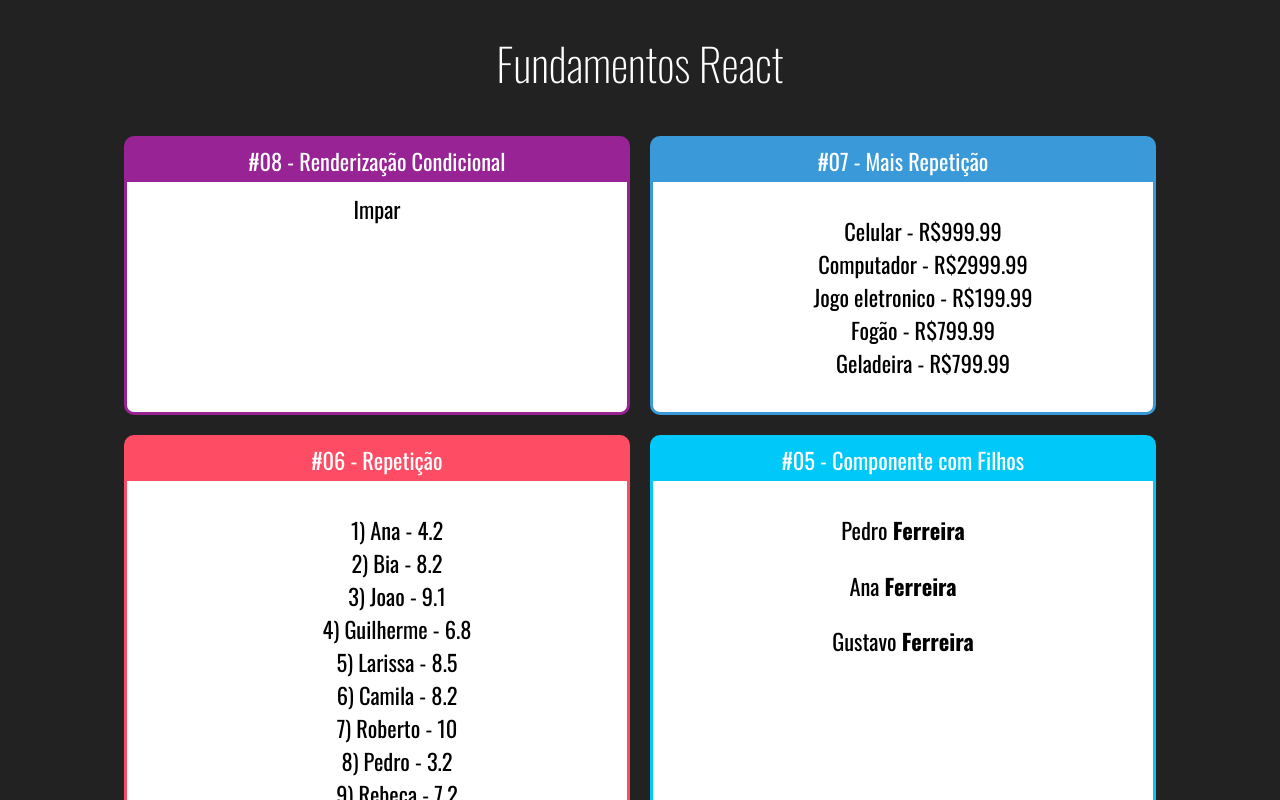
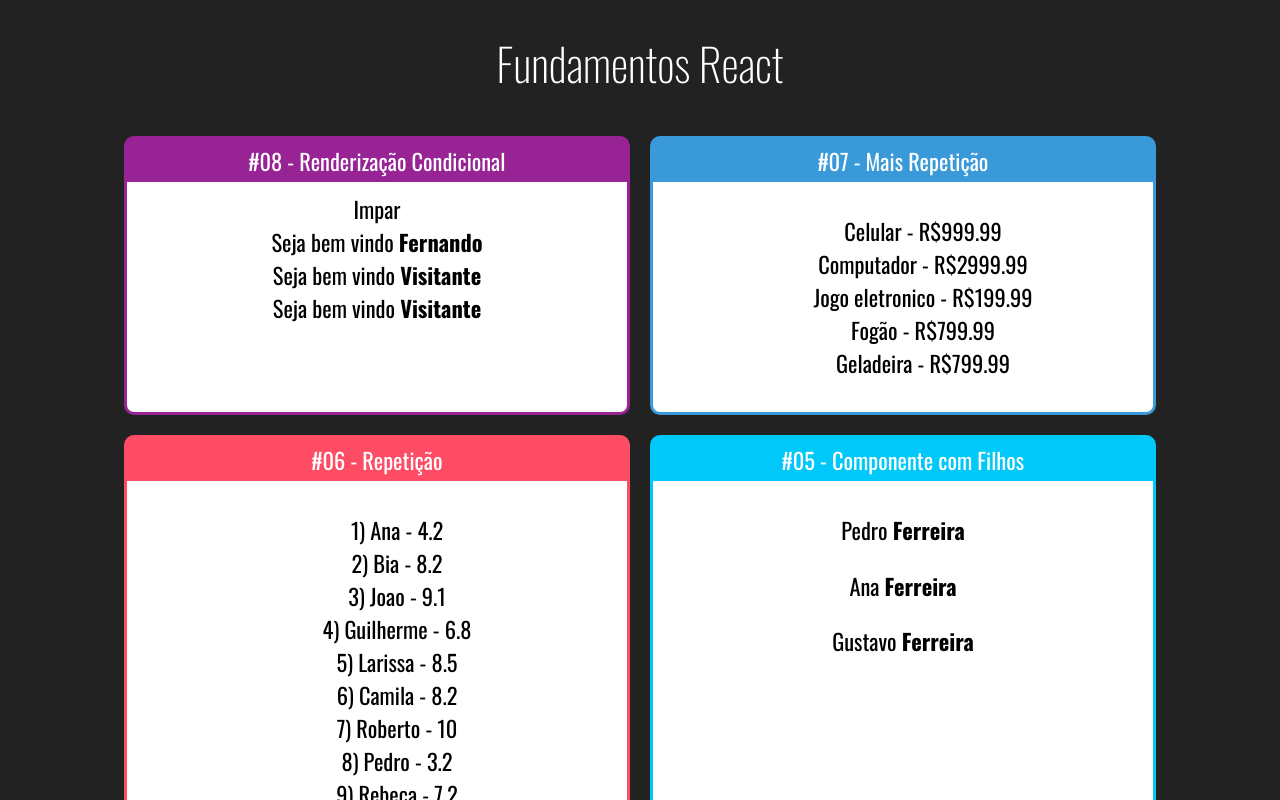
Before and after one commit to ArthurPMachado/React, a React (Create React App) app: page / in a window 1280 px wide. Shown: the top 800 px of the page. Built offline with nearby package versions, Linux system fonts and the light colour scheme.

Commit message:
Feat: add conditional render with If component

```diff
--- a/src/App.jsx
+++ b/src/App.jsx
@@ -1,5 +1,6 @@
 import React from 'react';
 
+import UsuarioInfo from './components/basics/UsuarioInfo';
 import ParOuImpar from './components/basics/ParOuImpar';
 import TabelaProdutos from './components/basics/TabelaProdutos';
 import ListaAlunos from './components/basics/ListaAlunos';
@@ -21,6 +22,9 @@ function App() {
       <div className="cards">
         <Card titulo="#08 - Renderização Condicional" cor="#982395">
           <ParOuImpar numero={21} />
+          <UsuarioInfo usuario={{ nome: 'Fernando' }} />
+          <UsuarioInfo usuario={{ email: 'fer@gmail.com' }} />
+          <UsuarioInfo usuario={{}} />
         </Card>
 
         <Card titulo="#07 - Mais Repetição" cor="#3A9AD9">
--- /dev/null
+++ b/src/components/basics/UsuarioInfo.jsx
@@ -0,0 +1,19 @@
+import React from 'react';
+import If from '../helper/if';
+
+function UsuarioInfo(props) {
+  const { usuario } = props || {};
+
+  return (
+    <div>
+      <If test={usuario && usuario.nome}>
+        Seja bem vindo <strong>{ usuario.nome }</strong>
+      </If>
+      <If test={!usuario || !usuario.nome}>
+        Seja bem vindo <strong>Visitante</strong>
+      </If>
+    </div>
+  );
+}
+
+export default UsuarioInfo;
--- /dev/null
+++ b/src/components/helper/if.js
@@ -0,0 +1,11 @@
+function If(props) {
+  const { test, children } = props;
+
+  if (test) {
+    return children;
+  }
+
+  return false;
+}
+
+export default If;
```
